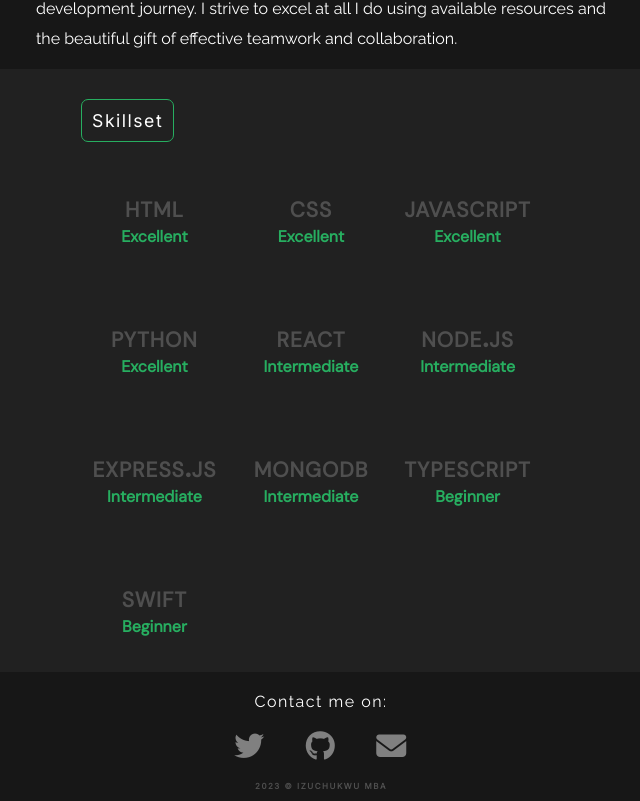
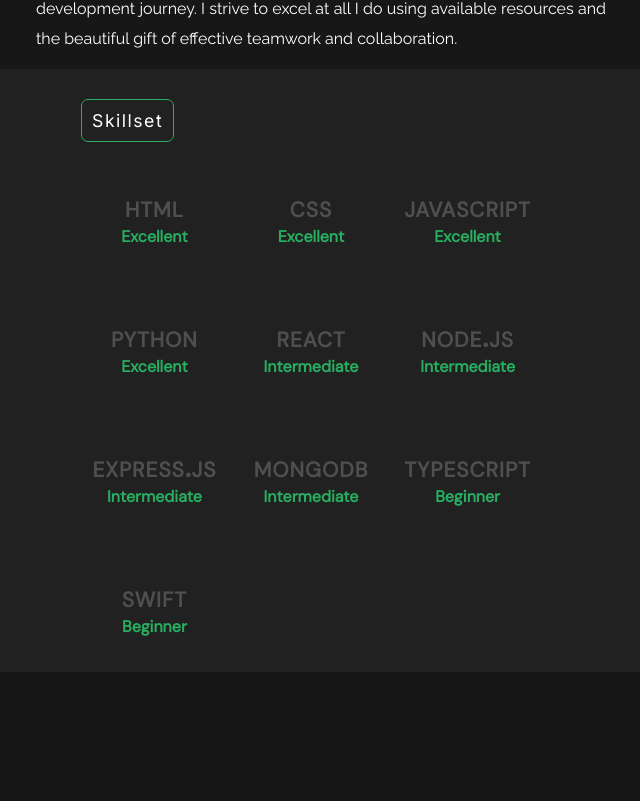
Before and after one commit to izuchukwumba/portfolio, a React (Create React App) app: page / in a window 1280 px wide. Shown: the part 424-1225 px from the top of the page, without its empty margins (319-959 px from the left). After the commit the page ends 1096 px from the top, so only its background shows below. Built offline with nearby package versions, Linux system fonts and the light colour scheme.

Commit message:
update App.js

```diff
--- a/src/App.js
+++ b/src/App.js
@@ -1,14 +1,14 @@
-import "./styles/App.css"
-import Navbar from "./Navbar.js"
-import Main from "./Main.js"
-import Footer from "./Footer.js"
+import "./styles/App.css";
+import Navbar from "./Navbar.js";
+import Main from "./Main.js";
+import Footer from "./Footer.js";
 
 function App() {
   return (
     <div className="App">
-      <Navbar/>
+      <Navbar />
       <Main />
-      <Footer/>
+      {/* <Footer/> */}
     </div>
   );
 }
```
